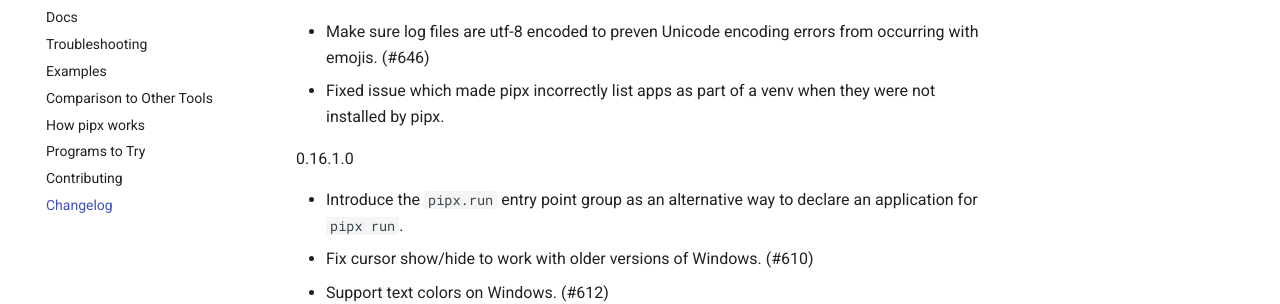
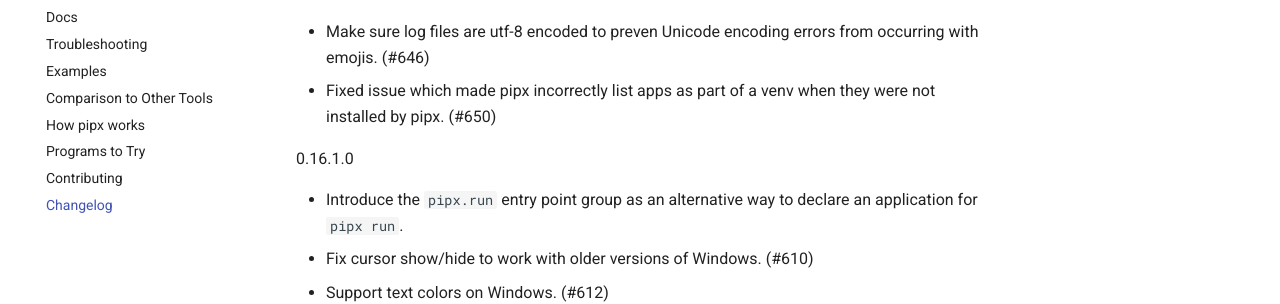
Before and after one commit to pypa/pipx, an MkDocs documentation site: the page built from docs/changelog.md, in a window 1280 px wide and 900 px high. Shown: the part 202-506 px from the top of the window. Built offline with MkDocs 1.6.1 and Material for MkDocs 9.7.7, drawn with Linux system fonts in a browser that asks for light colours; comment, search, counter and statistics services are not loaded.

Commit message:
Add PR number to changelog entry.

```diff
--- a/docs/changelog.md
+++ b/docs/changelog.md
@@ -1,7 +1,7 @@
 dev
 
 - Make sure log files are utf-8 encoded to preven Unicode encoding errors from occurring with emojis. (#646)
-- Fixed issue which made pipx incorrectly list apps as part of a venv when they were not installed by pipx.
+- Fixed issue which made pipx incorrectly list apps as part of a venv when they were not installed by pipx. (#650)
 
 0.16.1.0
 
```
